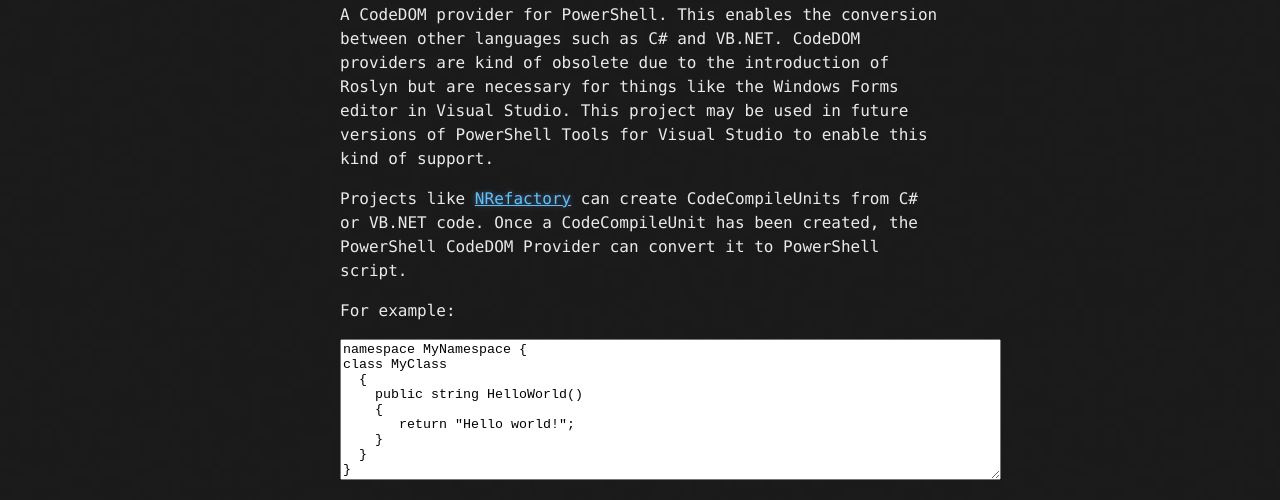
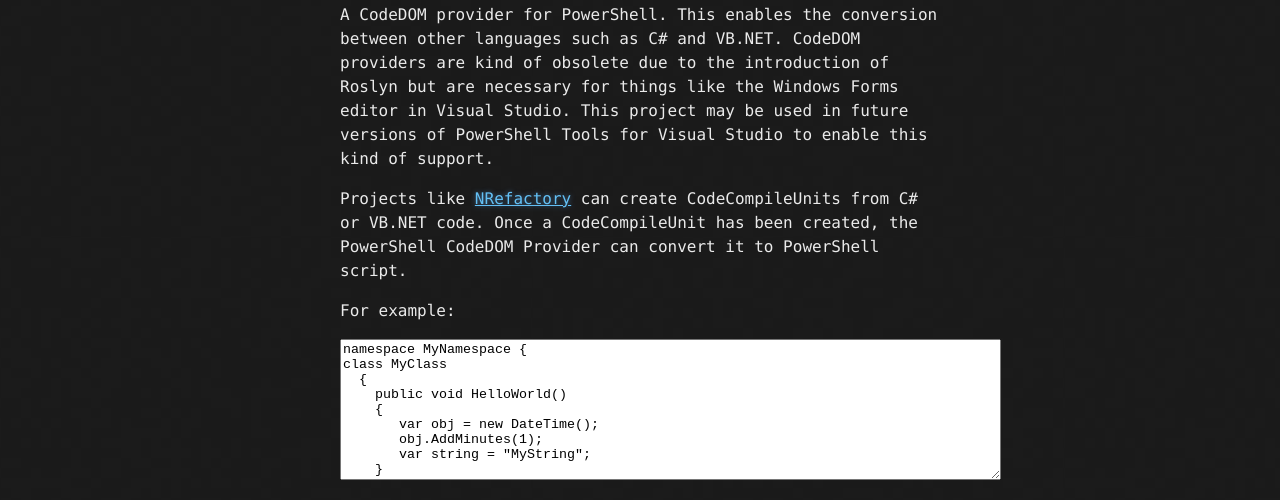
Before and after one commit to adamdriscoll/PowerShellCodeDomProvider, a plain HTML site: page index.html in a window 1280 px wide. Shown: the part 295-795 px from the top of the page. Drawn offline with Linux system fonts and the light colour scheme; no server answers.

Commit message:
Update index.html

```diff
--- a/index.html
+++ b/index.html
@@ -63,9 +63,11 @@ For example:
 <textarea id="CSharpCode" cols='80' rows='9'>namespace MyNamespace {
 class MyClass
   {
-    public string HelloWorld()
+    public void HelloWorld()
     {
-       return "Hello world!";
+       var obj = new DateTime();
+       obj.AddMinutes(1);
+       var string = "MyString";
     }
   }
 }</textarea>
```
